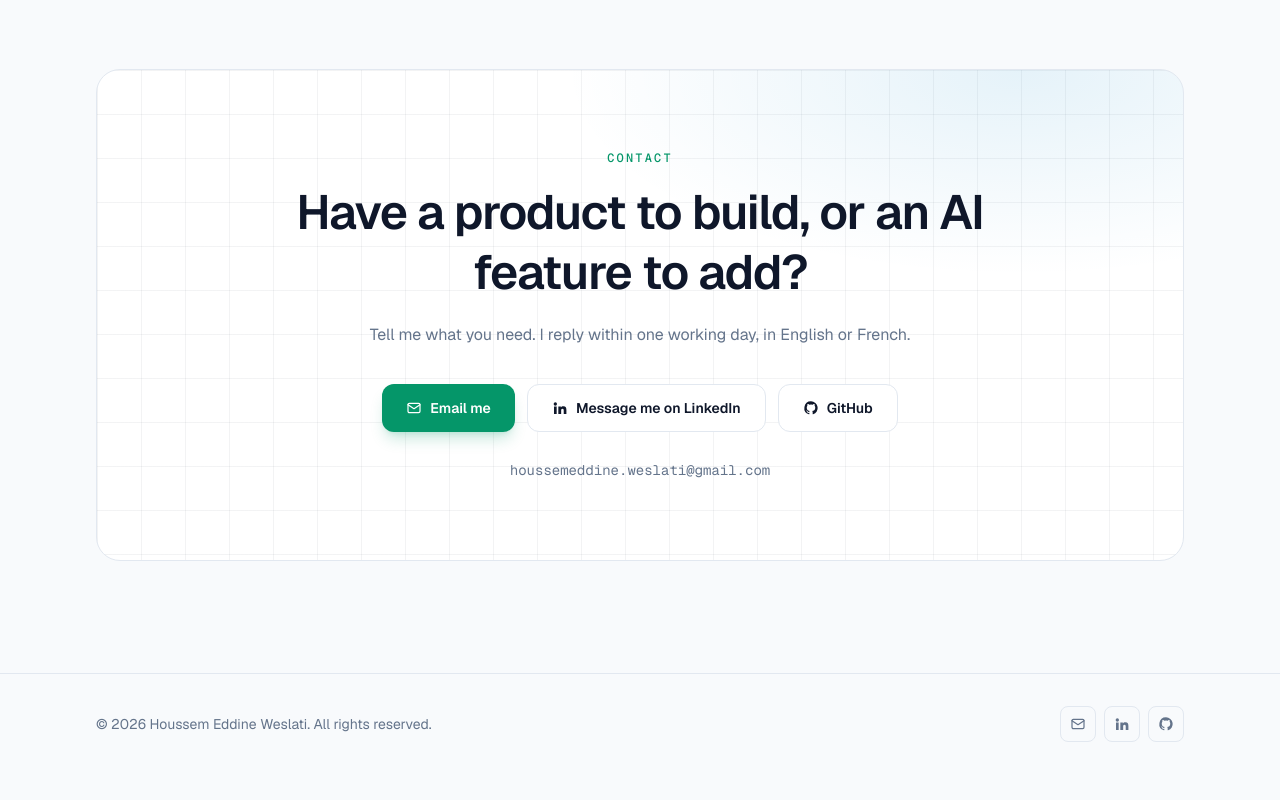
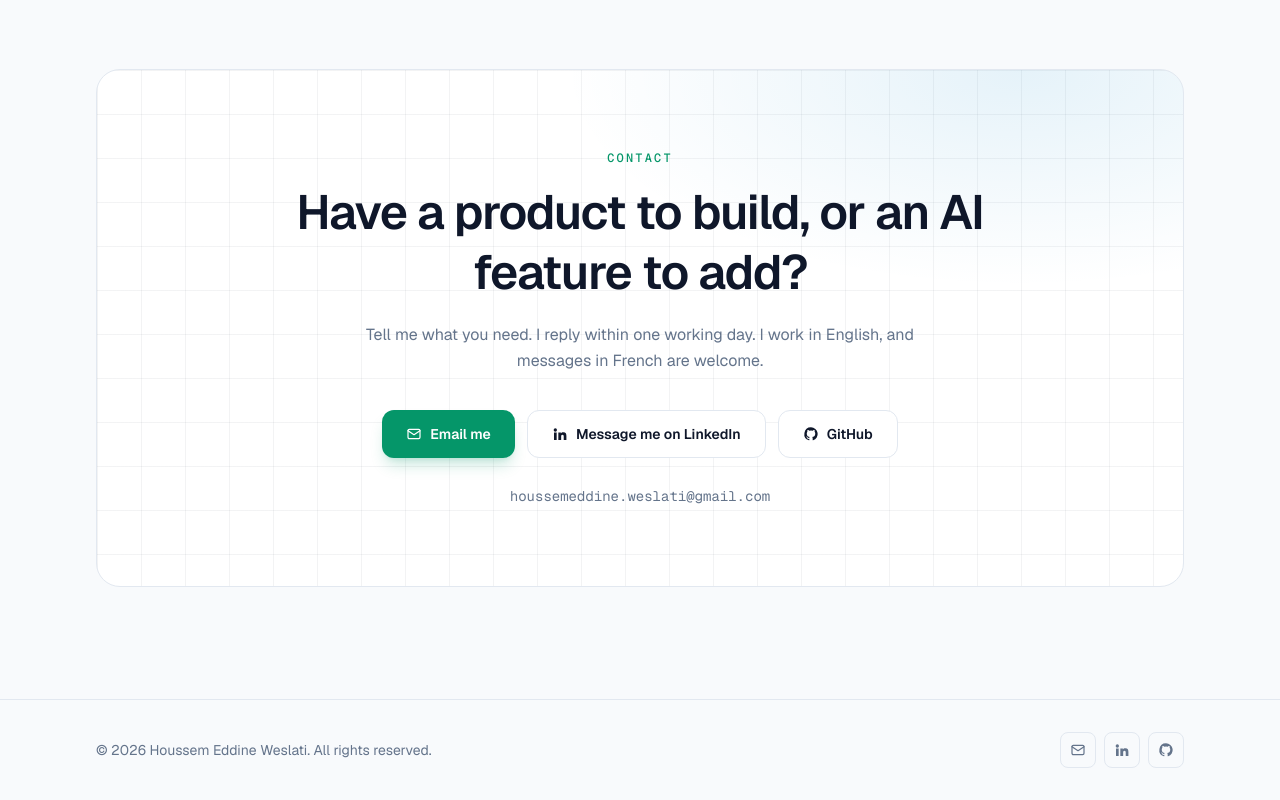
Before and after one commit to HoussemEddineWeslati/portfolio, a Next.js app: page / in a window 1280 px wide. Shown: the part 7460-8260 px from the top of the page. Before the commit the page ends 8234 px from the top, so only its background shows below. Built offline with nearby package versions, Linux system fonts and the light colour scheme.

Commit message:
fix: contact text states english as the working language

```diff
--- a/src/content/en.ts
+++ b/src/content/en.ts
@@ -221,7 +221,7 @@ export const en = {
   contact: {
     eyebrow: "Contact",
     title: "Have a product to build, or an AI feature to add?",
-    text: "Tell me what you need. I reply within one working day, in English or French.",
+    text: "Tell me what you need. I reply within one working day. I work in English, and messages in French are welcome.",
     email: "Email me",
     linkedin: "Message me on LinkedIn",
     github: "GitHub",
--- a/src/content/fr.ts
+++ b/src/content/fr.ts
@@ -222,7 +222,7 @@ export const fr: Dict = {
   contact: {
     eyebrow: "Contact",
     title: "Un produit à construire, ou une fonctionnalité d'IA à ajouter ?",
-    text: "Dites-moi ce dont vous avez besoin. Je réponds sous un jour ouvré, en français ou en anglais.",
+    text: "Dites-moi ce dont vous avez besoin. Je réponds sous un jour ouvré. Je travaille en anglais, et vos messages en français sont les bienvenus.",
     email: "M'écrire",
     linkedin: "M'écrire sur LinkedIn",
     github: "GitHub",
```
